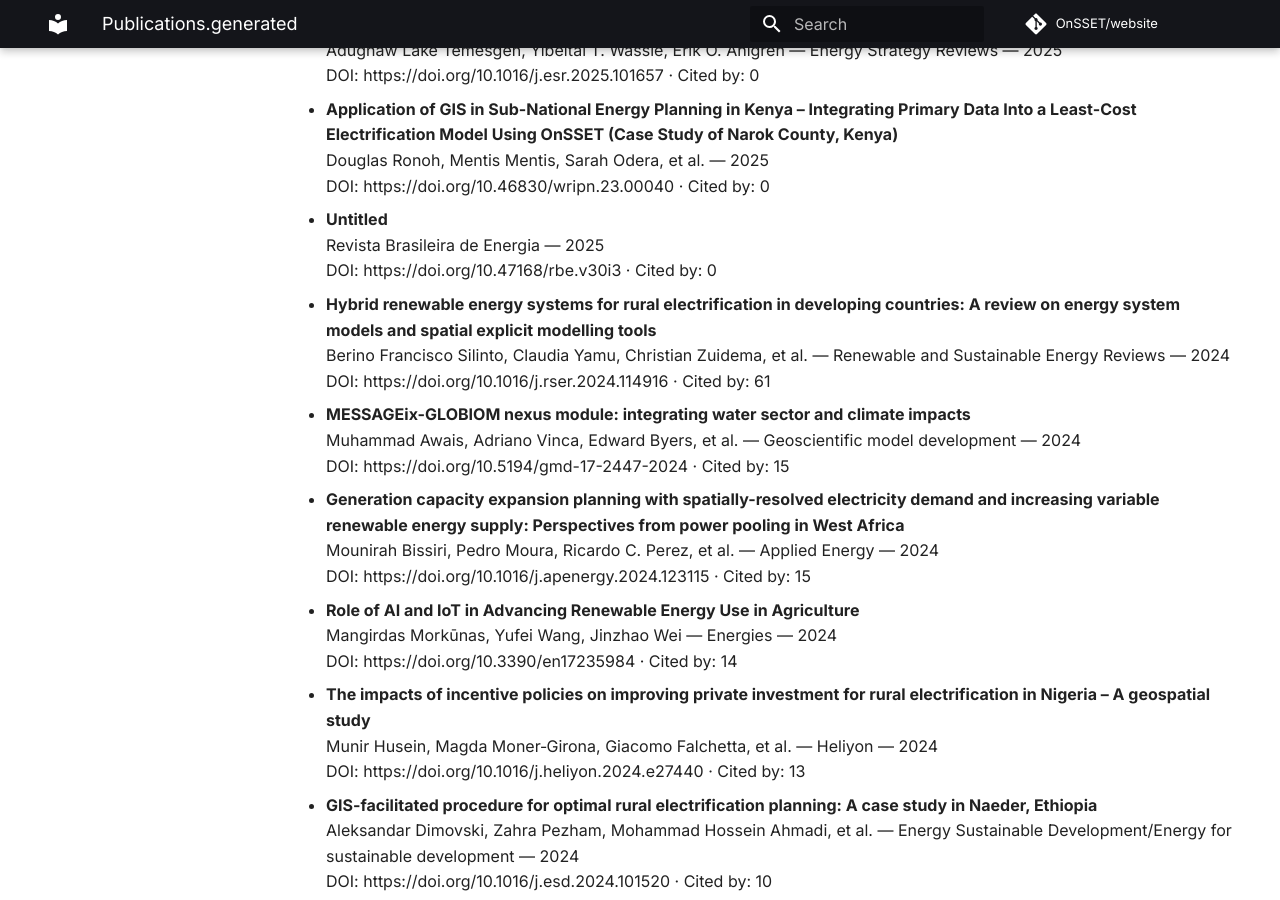
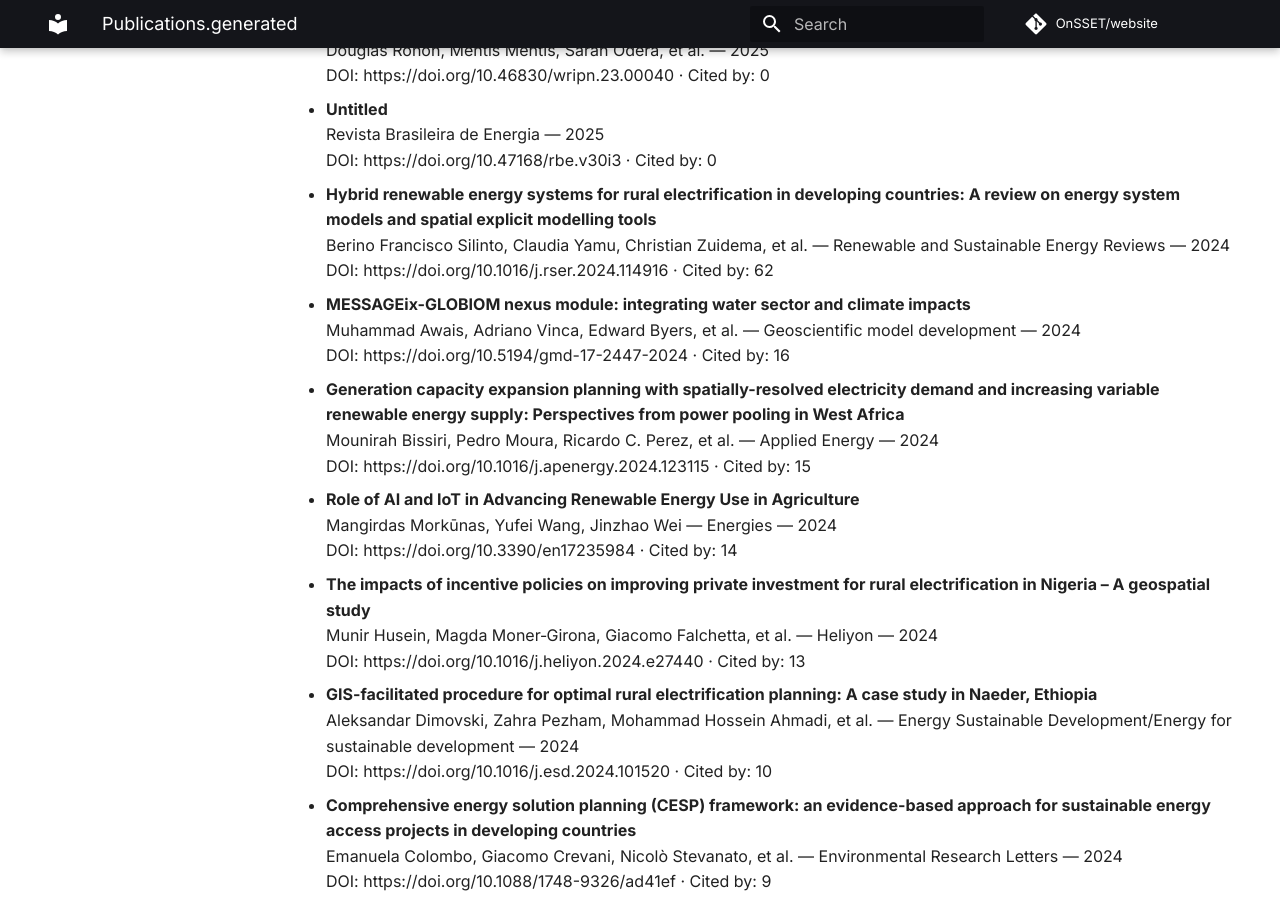
Before and after one commit to OnSSET/website, an MkDocs documentation site: the page built from docs/publications.generated.md, in a window 1280 px wide and 900 px high, scrolled down 7443 px. Built offline with MkDocs 1.6.1 and Material for MkDocs 9.7.7, drawn with Linux system fonts in a browser that asks for light colours; comment, search, counter and statistics services are not loaded; some of the changed text lies outside the part shown.

Commit message:
Auto-update publications

```diff
--- a/docs/publications.generated.md
+++ b/docs/publications.generated.md
@@ -312,11 +308,11 @@ No results found.
 
 - **Hybrid renewable energy systems for rural electrification in developing countries: A review on energy system models and spatial explicit modelling tools**
   Berino Francisco Silinto, Claudia Yamu, Christian Zuidema, et al. — Renewable and Sustainable Energy Reviews — 2024
-  DOI: https://doi.org/10.1016/j.rser.2024.114916 · Cited by: 61
+  DOI: https://doi.org/10.1016/j.rser.2024.114916 · Cited by: 62
 
 - **MESSAGEix-GLOBIOM nexus module: integrating water sector and climate impacts**
   Muhammad Awais, Adriano Vinca, Edward Byers, et al. — Geoscientific model development — 2024
-  DOI: https://doi.org/10.5194/gmd-17-2447-2024 · Cited by: 15
+  DOI: https://doi.org/10.5194/gmd-17-2447-2024 · Cited by: 16
 
 - **Generation capacity expansion planning with spatially-resolved electricity demand and increasing variable renewable energy supply: Perspectives from power pooling in West Africa**
   Mounirah Bissiri, Pedro Moura, Ricardo C. Perez, et al. — Applied Energy — 2024
```
Also changed, not shown: other parts of docs/publications.generated.md (+5 -5 lines).
